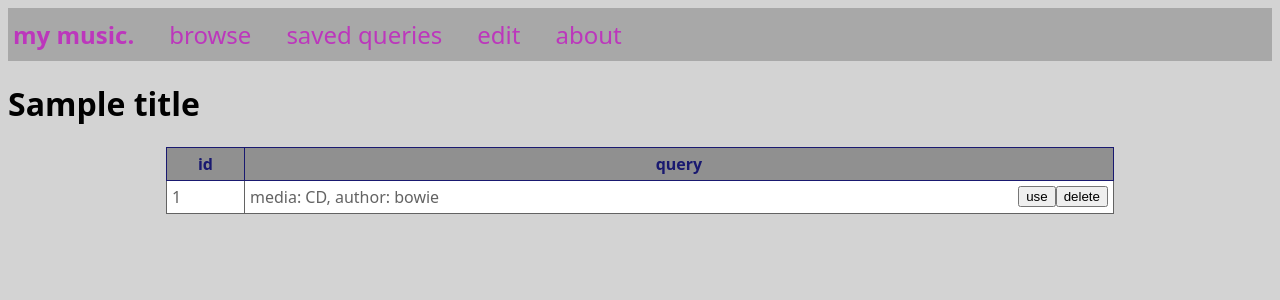
After one commit to krzyssikora/media_list, a Flask app: template music_flask/music_flask/templates/saved_queries.html in a window 1280 px wide. The commit adds this page. Shown: the top 300 px of the page. Run offline with Flask 2, Linux system fonts and the light colour scheme; the template is opened without the code that fills it: most values are stand-ins (such as "Sample title", 1, 10 or a date in 2020); some libraries are stand-ins or nearby versions.

Commit message:
added initial steps to save queries
confusion: media / medium + action buttons missing

```diff
--- a/music_flask/music_flask/__init__.py
+++ b/music_flask/music_flask/__init__.py
@@ -1,5 +1,4 @@
 from flask import Flask, render_template, request
-import json
 from music_flask import config, utils, api, database
 from music_flask.config import _logger
 
@@ -8,7 +7,9 @@ app = Flask(__name__)
 counter_value = 1
 items_per_page = 10
 chosen_media = list()
+new_query = dict()
 publishers = database.get_distinct_entries('albums', 'publisher')
+temp = 666
 
 
 @app.route('/')
@@ -17,6 +18,7 @@ def index():
     # get_page_number(counter=counter_value, func='index')
     return render_template('index.html',
                            title=title,
+                           temp=temp,
                            )
 
 
@@ -50,7 +52,10 @@ def browse():
     title = 'my music'
     return render_template('browse.html',
                            title=title,
-                           user_filter=str({'media': ['CD', 'vinyl', 'DVD'], 'album': '', 'artist': '', 'publisher': ''})
+                           user_filter=str({'media': ['CD', 'vinyl', 'DVD'],
+                                            'title': '',
+                                            'artist': '',
+                                            'publisher': ''})
                            )
 
 
@@ -62,14 +67,48 @@ def edit():
                            )
 
 
+@app.route('/save_query')
+def save_query():
+    title = 'saved queries'
+    get_query(query_to_save=new_query)
+    saved_query_message = database.save_query(new_query)
+    queries_table_header, queries_table, query_dicts = api.get_queries_table()
+    return render_template('saved_queries.html',
+                           title=title,
+                           saved_query_message=saved_query_message,
+                           queries_table_header=queries_table_header,
+                           queries_table=queries_table,
+                           query_dicts=query_dicts,
+                           )
+
+
+@app.route('/saved_queries')
+def saved_queries():
+    title = 'saved queries'
+    queries_table_header, queries_table, query_dicts = api.get_queries_table()
+    _logger.debug(queries_table_header)
+    _logger.debug(queries_table)
+    _logger.debug('query_dicts %s', query_dicts)
+    return render_template('saved_queries.html',
+                           title=title,
+                           queries_table_header=queries_table_header,
+                           queries_table=queries_table,
+                           query_dicts=query_dicts,
+                           )
+
+
 @app.route('/get_active_media/<string:media_list>', methods=['POST'])
 def get_media(media_list):
     global chosen_media
     # chosen_media = json.load(media_list)
-    try:
-        chosen_media = eval(str(media_list))
-    except TypeError as e:
-        _logger.error('type before: {}, {}'.format(type(media_list), e))
+    chosen_media = eval(str(media_list))
+    return '/'
+
+
+@app.route('/get_query_to_save/<string:query_to_save>', methods=['POST'])
+def get_query(query_to_save):
+    global new_query
+    new_query = eval(str(query_to_save))
     return '/'
 
 
--- a/music_flask/music_flask/static/css/styles.css
+++ b/music_flask/music_flask/static/css/styles.css
@@ -34,10 +34,10 @@ div.trim {
 
 .menu-item {
   display: block;
-  padding: 10px;
+  padding: 10px 30px 10px 5px;
   color: var(--colour-dark-magenta);
   text-decoration: none;
-	min-width: 80px;
+	/* min-width: 80px; */
 }
 
 #menu-item-active {
@@ -113,6 +113,20 @@ div.trim {
   line-height: normal;
   font-weight: bold;
   margin: 0;
+}
+
+#save_query_button {
+  background-color: var(--colour-buttonface);
+  margin: 5px;
+  padding: 5px;
+  border: 2px solid var(--colour-main-background);
+  font-size: medium;
+  border-radius: 5pt;
+}
+
+#save_query_button:hover {
+  color: var(--colour-dark-magenta);
+  cursor: pointer;
 }
 
 #query {
--- a/music_flask/music_flask/static/js/module.js
+++ b/music_flask/music_flask/static/js/module.js
@@ -1,3 +1,7 @@
+function convert(elt) {
+    return $("<span />", { html: elt }).text();
+};
+
 function getHiddenData(data_id, data_type) {
     // data_id (str): id from html
     // data_type (str): either 'int' or 'object'
@@ -9,21 +13,26 @@ function getHiddenData(data_id, data_type) {
     } else if (data_type == 'int') {
         ret_object = parseInt(elt_string)
     } else if (data_type == 'object') {
-        // var replacements = [
-        //     ['\'\'', '""'],     // ''   -> ""
-        //     [', \'', ', "'],    // , '  -> , "
-        //     ['\',', '", '],     // ',   -> ",
-        //     ['{\'', '{"'],      // {'   -> {"
-        //     ['\'}', '"}'],      // '}   -> "}
-        //     ['\':', '":'],      // ':   -> ":
-        //     [': \'', ': "'],    // : '  -> : "
-        //     ['\[\'', '\["'],    // ['   -> ["
-        //     ['\'\]', '"\]']];   // ']   -> "]
-        // for (var replacement of replacements) {
-        //     elt_string = elt_string.replaceAll(replacement[0], replacement[1]);
-        // };
+        elt_string = convert(elt_string);
         ret_object = JSON5.parse(elt_string);
+    } else if (data_type == 'html') {
+        ret_object = convert(elt_string)
+    } else {
+        ret_object = elt_string;
     };
     dom_elt.style.display = 'none';
     return ret_object;
 };
+
+// change keywords in query displayed to strong
+function makeKeywordsBold(elt_id) {
+    var query = document.getElementById(elt_id);
+    var query_str = query.innerHTML;
+    const keywords = ['medium:', 'title:', 'artist:', 'publisher:'];
+    for (let keyword of keywords) {
+        if (query_str.includes(keyword)) {
+            query_str = query_str.replaceAll(keyword.slice(0,-1), `<strong>${keyword.slice(0,-1)}</strong>`)
+        };
+    };
+    query.innerHTML = query_str;
+};
--- a/music_flask/music_flask/static/js/script_main_menu.js
+++ b/music_flask/music_flask/static/js/script_main_menu.js
@@ -3,7 +3,7 @@
 
     // find name of html file that calls the script
 	var path = window.location.pathname;
-    var page = path.split("/").pop();
+    var page = path.split("/").pop().replaceAll('_', ' ');
 	// make edit tab active and other non-active
 	if (page.length > 0) {
         $('.menu-item').each(function(idx, elt) {
@@ -12,6 +12,8 @@
                 $(elt).attr('id', 'menu-item-active');
             } else if (elt.innerHTML == 'browse' & page == 'query') {
                 $('.menu-item-browse')[0].id = 'menu-item-active';
+            } else if (elt.innerHTML == 'saved queries' & page == 'save query') {
+                $('.menu-item-query')[0].id = 'menu-item-active';
             };
         });
     };
--- /dev/null
+++ b/music_flask/music_flask/static/js/script_saved_queries.js
@@ -0,0 +1,25 @@
+var saved_query_message;
+var queries_table_header;
+var queries_table;
+var query_dicts;
+
+
+(function() {
+    "use strict";
+    $.getScript('/static/js/module.js', function(){
+        saved_query_message = document.getElementById('hidden-saved-query-message').innerHTML;
+        queries_table_header = getHiddenData('hidden-queries-table-header', 'html');
+        queries_table = getHiddenData('hidden-queries-table', 'object');
+        var clean_queries_table = [];
+        for (let line of queries_table) {
+            for (let repl of ['\[', '\]', '\'']) {
+                line = line.replaceAll(repl, '');
+            };
+            clean_queries_table.push(line);
+        };
+        query_dicts = getHiddenData('hidden-query-dicts', 'object');
+        document.getElementById('new_query_message').innerHTML = saved_query_message;
+        document.getElementById('queries_table').innerHTML = queries_table_header + clean_queries_table.join(' ');
+        makeKeywordsBold('queries_table');
+    });
+})();
--- a/music_flask/music_flask/templates/edit_test.html
+++ b/music_flask/music_flask/templates/edit_test.html
@@ -1,9 +1,9 @@
 <bodY>
 	<p>
-		Lorem ipsum dolor sit amet, consectetur adipiscing elit. Quisque molestie ligula eu lorem ornare lacinia. In ac dolor risus. Aenean posuere laoreet ipsum vestibulum rhoncus. Etiam dapibus aliquam scelerisque. Ut auctor orci metus, a suscipit neque tempus vitae. Nunc volutpat dictum finibus. Aenean sit amet sem sit amet risus ultricies consequat. Donec sit amet elit quis nisl malesuada vulputate vel id dui.
+		A1. Lorem ipsum dolor sit amet, consectetur adipiscing elit. Quisque molestie ligula eu lorem ornare lacinia. In ac dolor risus. Aenean posuere laoreet ipsum vestibulum rhoncus. Etiam dapibus aliquam scelerisque. Ut auctor orci metus, a suscipit neque tempus vitae. Nunc volutpat dictum finibus. Aenean sit amet sem sit amet risus ultricies consequat. Donec sit amet elit quis nisl malesuada vulputate vel id dui.
 	</p>
 
 	<p>
-		Curabitur vitae fermentum massa. Sed nec ex semper, imperdiet nisl at, auctor velit. Nullam a nibh velit. Duis sit amet est tempor dui tristique mollis quis ut augue. Sed convallis tortor orci, sed tempus nulla placerat a. Donec leo velit, fringilla a volutpat sit amet, interdum ac mi. Maecenas iaculis molestie turpis, vitae pharetra nisi egestas vel. Donec est leo, faucibus vel tempor ut, vehicula vel ante. Phasellus sit amet lorem ut turpis elementum varius.
+		B2. Curabitur vitae fermentum massa. Sed nec ex semper, imperdiet nisl at, auctor velit. Nullam a nibh velit. Duis sit amet est tempor dui tristique mollis quis ut augue. Sed convallis tortor orci, sed tempus nulla placerat a. Donec leo velit, fringilla a volutpat sit amet, interdum ac mi. Maecenas iaculis molestie turpis, vitae pharetra nisi egestas vel. Donec est leo, faucibus vel tempor ut, vehicula vel ante. Phasellus sit amet lorem ut turpis elementum varius.
 	</p>
 </bodY>
--- a/music_flask/music_flask/templates/layout.html
+++ b/music_flask/music_flask/templates/layout.html
@@ -12,6 +12,7 @@
         <div id="menu-bar">
           <a class="menu-item menu-item-main" id="menu-item-active" href="{{ url_for('index') }}">my music.</a>
           <a class="menu-item menu-item-browse" href="{{ url_for('browse') }}">browse</a>
+          <a class="menu-item menu-item-query" href="{{ url_for('saved_queries') }}">saved queries</a>
           <a class="menu-item" href="{{ url_for('edit') }}">edit</a>
           <a class="menu-item" href="{{ url_for('about') }}">about</a>
         </div>
--- /dev/null
+++ b/music_flask/music_flask/templates/saved_queries.html
@@ -0,0 +1,32 @@
+{% extends "layout.html" %}
+{% block content %}
+<script src="https://code.jquery.com/jquery-2.1.4.min.js"></script>
+<div>
+    <h1>{{ title }}</h1>
+	<div id="new_query_message"></div>
+    <div>
+		<table id="queries_table" style="max-width: 75%; margin-left: auto; margin-right: auto; overflow: auto; height: 50%;">
+			<tr>
+				<th>id</th><th>query</th>
+			</tr>
+			<tr>
+				<td>1</td>
+				<td>media: CD, author: bowie
+					<button style="float: right">delete</button>
+					<button style="float: right">use</button>
+				</td>
+			</tr>
+		</table>
+	</div>
+</div>
+
+<script src="https://code.jquery.com/jquery-2.1.4.min.js"></script>
+<script src="https://unpkg.com/json5@2/dist/index.min.js"></script>
+<script src="{{ url_for('static', filename='js/script_main_menu.js') }}"></script>
+<script src="{{ url_for('static', filename='js/script_saved_queries.js') }}"></script>
+<p hidden id="hidden-saved-query-message">{{ saved_query_message }}</p>
+<p hidden id="hidden-queries-table-header">{{ queries_table_header }}</p>
+<p hidden id="hidden-queries-table">{{ queries_table }}</p>
+<p hidden id="hidden-query-dicts">{{ query_dicts }}</p>
+
+{% endblock %}
```
Also changed, not shown: music_flask/music_flask/api.py (+7 -6 lines), music_flask/music_flask/config.py (+30 -3 lines), music_flask/music_flask/database.py (+72 -1 lines), music_flask/music_flask/static/js/script.js (+0 -7 lines), music_flask/music_flask/static/js/script_make_query.js (+34 -6 lines), music_flask/music_flask/utils.py (+25 -0 lines), music_flask/music_flask/database/saved_queries.sqlite (added).
